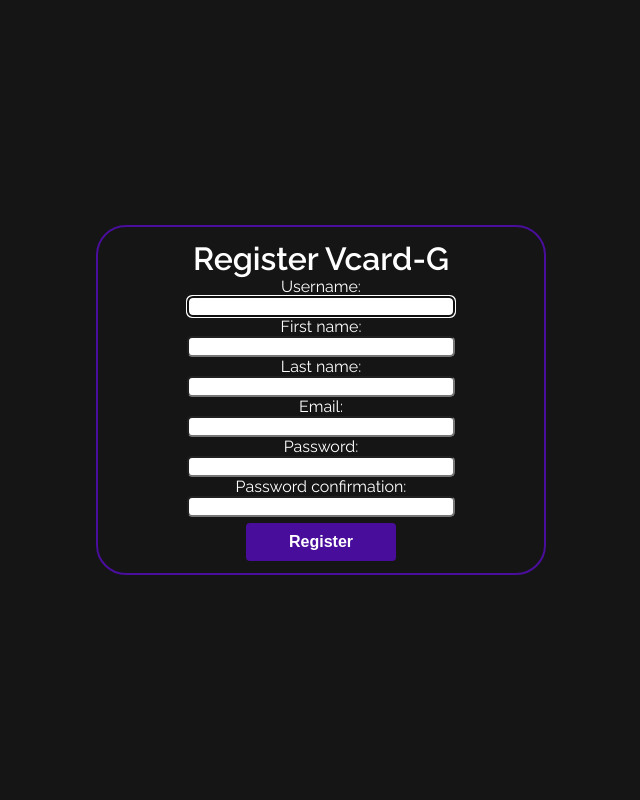
After one commit to lukemariano/-vcard-generator, a Django app: page /register/ in a window 1280 px wide. The commit adds this page. Shown: the whole page, without its empty margins (319-959 px from the left). Run offline with Django 4.2, Linux system fonts and the light colour scheme.

Commit message:
register feature

```diff
--- /dev/null
+++ b/login/forms.py
@@ -0,0 +1,14 @@
+from django import forms
+from django.contrib.auth.forms import UserCreationForm
+from django.contrib.auth.models import User
+
+
+class UserRegistrationForm(UserCreationForm):
+    first_name = forms.CharField(max_length=101)
+    last_name = forms.CharField(max_length=101)
+    email = forms.EmailField()
+
+    class Meta:
+        model = User
+        fields = ['username', 'first_name', 'last_name',
+                  'email', 'password1', 'password2']
--- a/login/static/login/css/styles.css
+++ b/login/static/login/css/styles.css
@@ -61,3 +61,34 @@ button.btn-design {
     cursor: pointer;
     font-weight: 600;
 }
+
+.forms{
+    text-align: center;
+}
+
+.forms > form > div > p > input{
+    width: 60%;
+    border-radius: 5px;
+}
+
+.margin-top-btn{
+    margin-top: 6px;
+}
+
+.display-flex > form {
+    display: flex;
+    flex-direction: column;
+    justify-content: center;
+    align-items: center;
+    margin-top: 10px;
+}
+
+.forms > form > input{
+    width: 60%;
+    border-radius: 5px;
+    margin-bottom: 5px;
+}
+
+.color-red{
+    color: red;
+}
--- a/login/templates/login/index.html
+++ b/login/templates/login/index.html
@@ -13,7 +13,7 @@
         </div>
         <div class="buttons">
             <a href="{% url 'login.login_view' %}"><button class="btn-design">SIGN IN</button></a>
-            <button class="btn-design">SIGN UP</button>
+            <a href="{% url 'login.register_view' %}"><button class="btn-design">SIGN UP</button></a>
         </div>
     </div>
 </div>
--- /dev/null
+++ b/login/templates/login/register.html
@@ -0,0 +1,27 @@
+{% extends 'login/layout.html' %}
+{% block content  %}
+
+
+<div class="container">
+    <div class="content">
+        <div class="title">
+            <h1 class="text-color-white font-title">Register Vcard-G</h1>
+        </div>
+        <div class="forms">
+            <form action="" method="POST">
+                {% csrf_token %}
+                {% for field in form %}
+                    <div>
+                        <p>{{ field.label }}: <br> {{ field }}</p>
+                        {% for error in field.errors %}
+                            <small style="color: red">{{ error }}</small>
+                        {% endfor %}
+                    </div>
+                {% endfor %}
+                <button class="btn-design margin-top-btn" type="submit">Register</button>
+            </form>
+        </div>
+    </div>
+</div>
+
+{% endblock %}
--- a/login/urls.py
+++ b/login/urls.py
@@ -7,5 +7,7 @@ urlpatterns = [
     path('login/', views.login_view, name='login.login_view'),
     path('login_auth/', views.login_auth, name='login.login_auth'),
     path('loggin/vcard', views.vcard, name='login.vcard'),
-    path('logout/', views.logout_view, name='login.logout_view')
+    path('logout/', views.logout_view, name='login.logout_view'),
+    path('register/', views.register_view, name="login.register_view"),
+    path('register_auth/', views.register_auth, name='login.register_auth'),
 ]
--- a/login/views.py
+++ b/login/views.py
@@ -1,6 +1,9 @@
 # from django.http import HttpResponse
+from django.contrib import messages
 from django.contrib.auth import authenticate, login, logout
 from django.shortcuts import redirect, render
+
+from .forms import UserRegistrationForm
 
 # Create your views here.
 
@@ -32,5 +35,25 @@ def logout_view(request):
     return redirect('login.index')
 
 
+def register_view(request):
+    if request.method == 'POST':
+        form = UserRegistrationForm(request.POST)
+        if form.is_valid():
+            form.save()
+
+            messages.success(
+                request, f'Your account has been created. You can log in now!')
+            return redirect('login.login_view')
+    else:
+        form = UserRegistrationForm()
+
+    context = {'form': form}
+    return render(request, 'login/register.html', context)
+
+
+def register_auth(request):
+    pass
+
+
 def vcard(request):
     return render(request, 'login/vcard.html')
```
Also changed, not shown: login/templates/login/login.html (+19 -12 lines).
